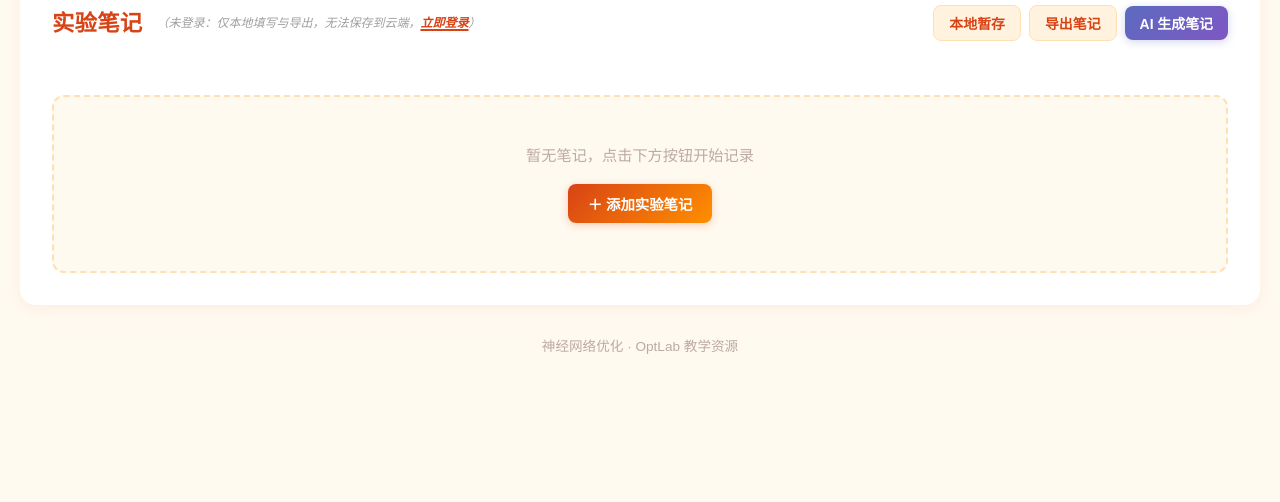
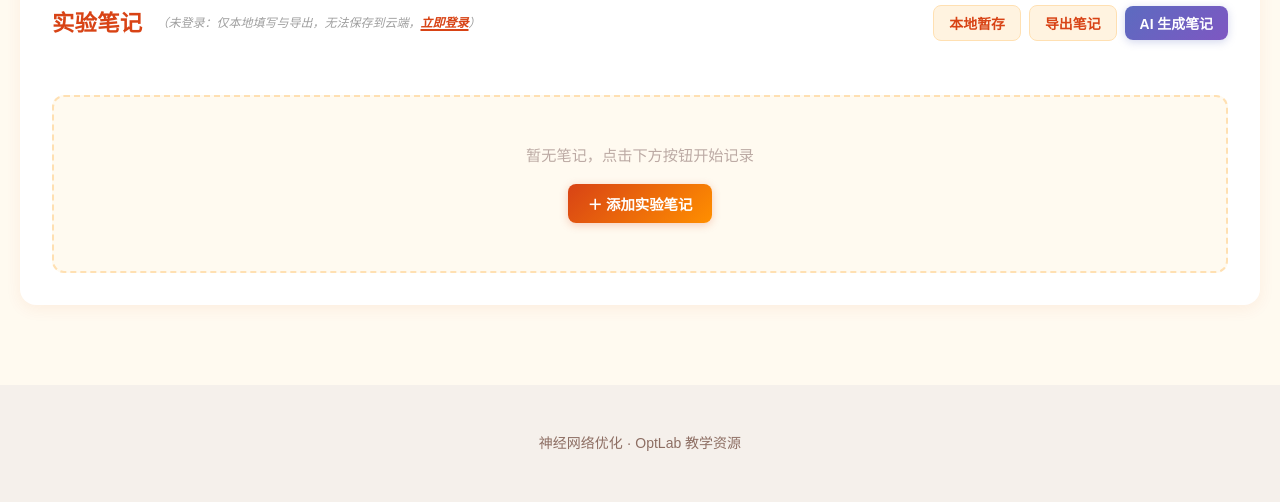
Before and after one commit to NullWinters/OptLab, a FastAPI app: template templates/courses/neural-network/gd.html in a window 1280 px wide. Shown: the part 996-1498 px from the top of the page. Before the commit the page ends 1350 px from the top, so only its background shows below. Run offline with FastAPI, Linux system fonts and the light colour scheme; the template is opened without the code that fills it, so the values that code supplies are empty; some libraries are stand-ins or nearby versions.

Commit message:
梯度下降页脚对齐算法介绍页样式：5rem上边距+3rem内边距+浅灰背景
复刻 courses.css .footer 样式(margin-top:5rem/padding:3rem/background:gray-100)

```diff
--- a/templates/courses/neural-network/gd.html
+++ b/templates/courses/neural-network/gd.html
@@ -170,8 +170,8 @@
 <div class="container gd-page-wrapper">
     <div id="exp-notes-mount"></div>
 </div>
-<footer class="container gd-page-wrapper" style="text-align:center;color:#BCAAA4;font-size:0.85em;padding:32px 20px 24px;margin-top:0;">
-    <p style="margin:0;">神经网络优化 · OptLab 教学资源</p>
+<footer style="background:#f5f0eb;padding:3rem 1.5rem;margin-top:5rem;text-align:center;color:#8d6e63;font-size:0.875rem;">
+    神经网络优化 · OptLab 教学资源
 </footer>
 {% endblock %}
 {% block scripts %}
```
